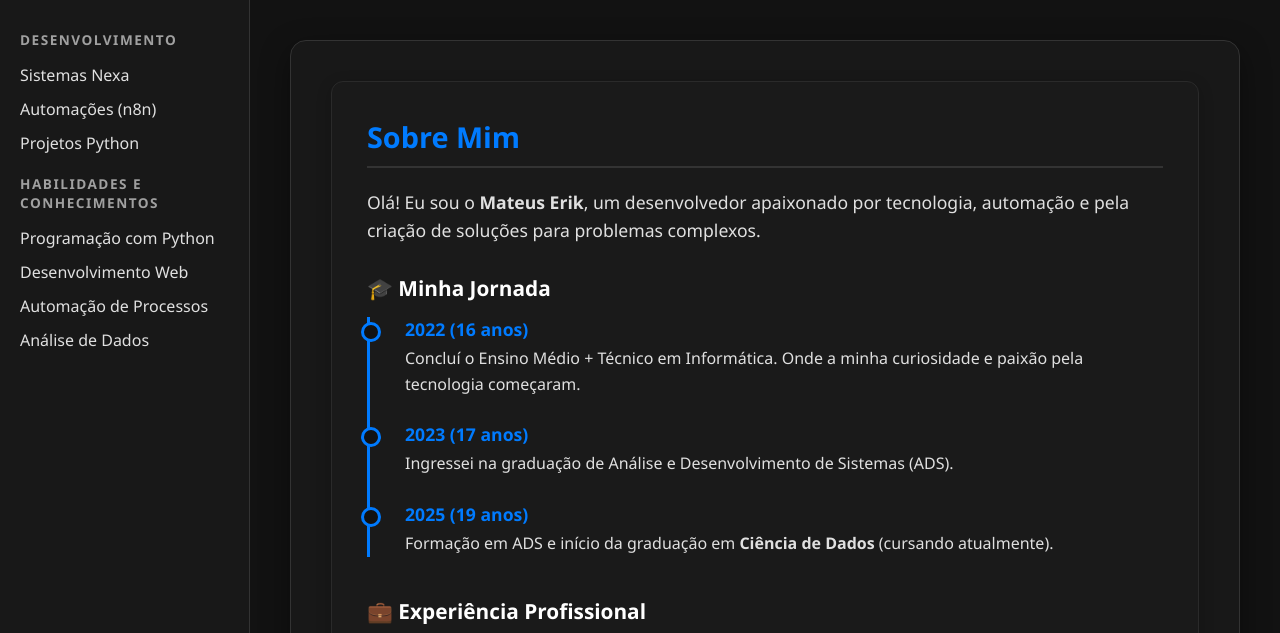
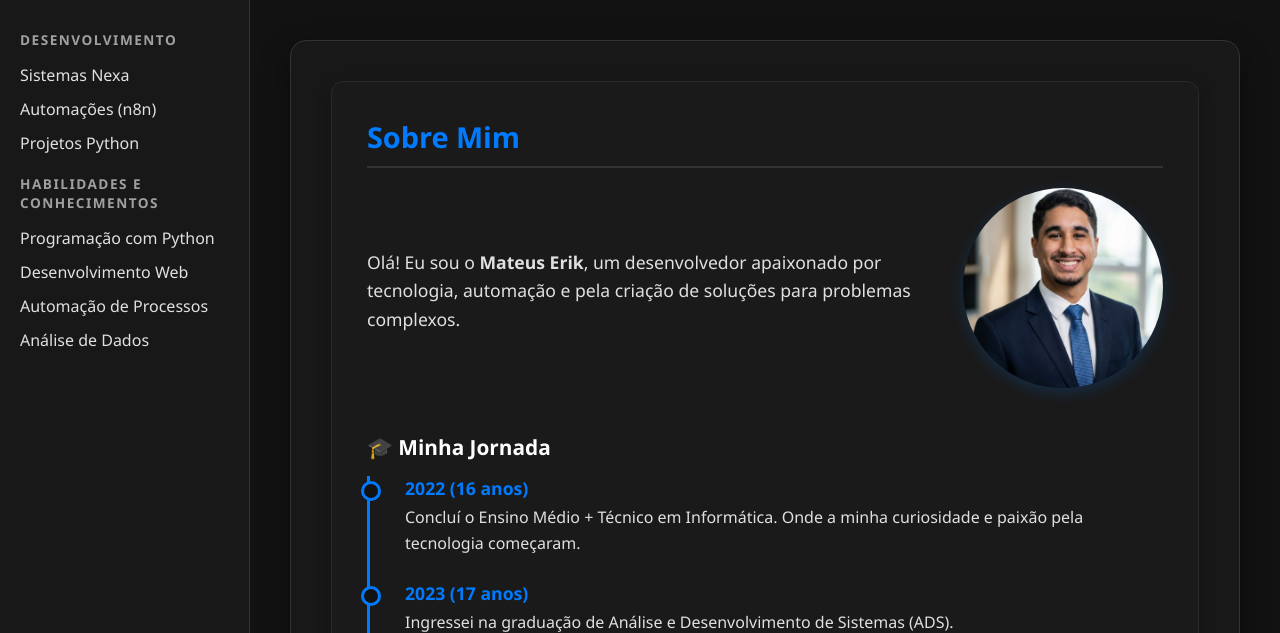
Before and after one commit to MateusErik/meu_portfolio, a Django app: template site_pessoal/templates/index.html in a window 1280 px wide. Shown: the part 70-703 px from the top of the page. Run offline with Django 3.2, Linux system fonts and the light colour scheme; the template is opened without the code that fills it, so the values that code supplies are empty.

Commit message:
feat(index): minha foto adicionada no index.html

```diff
--- a/site_pessoal/static/css/index.css
+++ b/site_pessoal/static/css/index.css
@@ -143,3 +143,30 @@
 .card-projeto:hover p {
     color: #fff;
 }
+
+/* === APRESENTAÇÃO E FOTO === */
+.perfil-apresentacao {
+    display: flex;
+    align-items: center;
+    justify-content: space-between;
+    gap: 30px;
+    margin-bottom: 40px;
+}
+
+.perfil-texto {
+    flex: 1;
+}
+
+.perfil-imagem img {
+    width: 200px;
+    height: 200px;
+    object-fit: cover;
+    border-radius: 50%;
+    box-shadow: 0 4px 15px rgba(0, 123, 255, 0.2);
+    transition: transform 0.3s ease;
+}
+
+/* Um efeitinho extra pra quando passar o mouse na foto */
+.perfil-imagem img:hover {
+    transform: scale(1.05);
+}
--- a/site_pessoal/templates/index.html
+++ b/site_pessoal/templates/index.html
@@ -12,9 +12,17 @@
 
     <section id="sobre" class="sessao">
         <h2 class="titulo-secao">Sobre Mim</h2>
-        <p class="texto-destaque">
-            Olá! Eu sou o <strong>Mateus Erik</strong>, um desenvolvedor apaixonado por tecnologia, automação e pela criação de soluções para problemas complexos.
-        </p>
+
+        <div class="perfil-apresentacao">
+            <div class="perfil-texto">
+                <p class="texto-destaque" style="margin-bottom: 0;">
+                    Olá! Eu sou o <strong>Mateus Erik</strong>, um desenvolvedor apaixonado por tecnologia, automação e pela criação de soluções para problemas complexos.
+                </p>
+            </div>
+            <div class="perfil-imagem">
+                <img src="{% static 'img/foto-profissional.png' %}" alt="Foto de Mateus Erik">
+            </div>
+        </div>
 
         <h3 class="subtitulo">🎓 Minha Jornada</h3>
         <ul class="jornada-lista">
```
Also changed, not shown: site_pessoal/static/img/foto-profissional.png (added).
